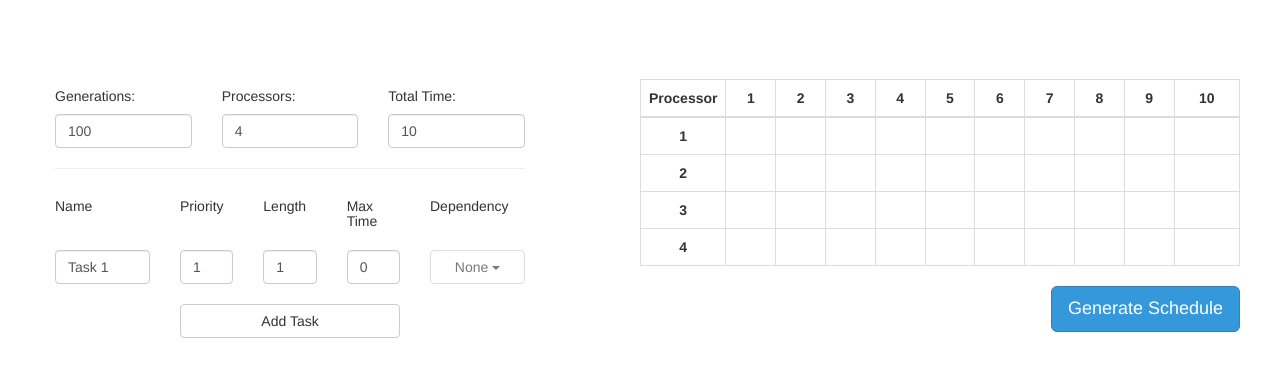
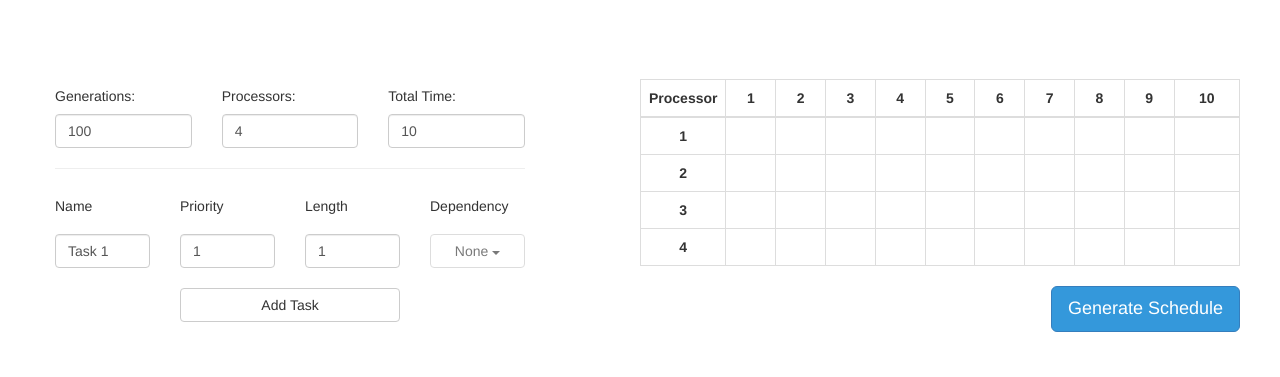
Before and after one commit to tsand/genetic_task_scheduling_algorithm, a Flask app: page / in a window 1280 px wide. Shown: the part 215-592 px from the top of the page. Run offline with Flask 2, Linux system fonts and the light colour scheme.

Commit message:
Removed task time constraint

```diff
--- a/static/js/app.js
+++ b/static/js/app.js
@@ -8,7 +8,7 @@ function AppController($scope, $http) {
     };
 
     $scope.tasks = [
-        {id: 1, name: 'Task 1', length: 1, depend: null, timeConstraint: 0, priority: 1}
+        {id: 1, name: 'Task 1', length: 1, depend: null, priority: 1}
     ];
 
     $scope.addTask = function () {
@@ -16,7 +16,6 @@ function AppController($scope, $http) {
         task['name'] = 'Task ' + ($scope.tasks.length + 1);
         task['depend'] = null;
         task['id'] = ($scope.tasks.length + 1);
-        task['timeConstraint'] = 0;
         task['length'] = 1;
         task['priority'] = 1;
         $scope.tasks.push(task);
--- a/templates/main.html
+++ b/templates/main.html
@@ -43,23 +43,19 @@
             <div id="task-input-container" class="row">
                 <div class="row">
                     <div class="col-lg-3"><h5>Name</h5></div>
-                    <div class="col-lg-2"><h5>Priority</h5></div>
-                    <div class="col-lg-2"><h5>Length</h5></div>
-                    <div class="col-lg-2"><h5>Max Time</h5></div>
+                    <div class="col-lg-3"><h5>Priority</h5></div>
+                    <div class="col-lg-3"><h5>Length</h5></div>
                     <div class="col-lg-3"><h5>Dependency</h5></div>
                 </div>
                 <div ng-repeat="task in tasks" class="row task-input">
                     <div class="col-lg-3">
                         <input type="text" class="form-control" ng-model="task.name">
                     </div>
-                    <div class="col-lg-2">
+                    <div class="col-lg-3">
                         <input type="number" class="form-control" ng-model="task.priority">
                     </div>
-                    <div class="col-lg-2">
+                    <div class="col-lg-3">
                         <input type="number" class="form-control" ng-model="task.length">
-                    </div>
-                    <div class="col-lg-2">
-                        <input type="number" class="form-control" ng-model="task.timeConstraint">
                     </div>
                     <div class="col-lg-3">
                         <div class="btn-group" style="width: 100%">
```
